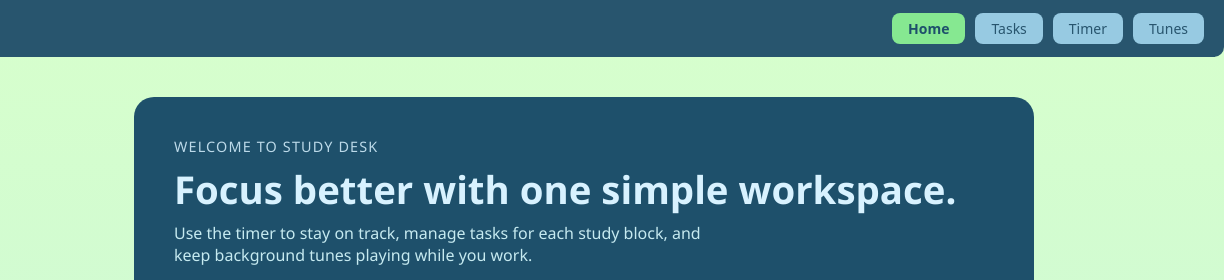
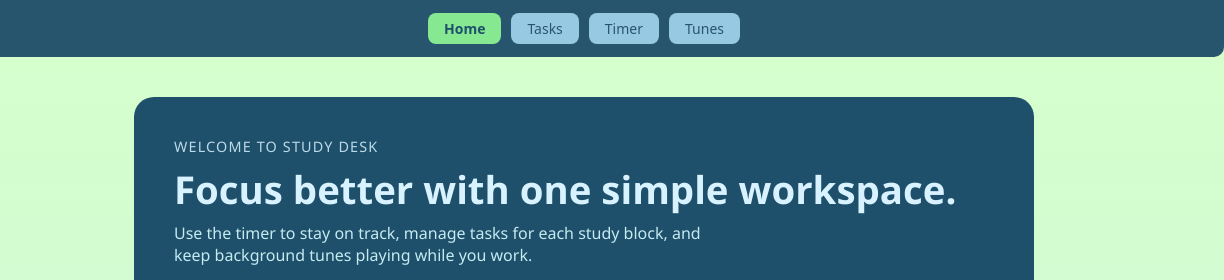
Before and after one commit to adamegbert3/Desk_Study, a plain HTML site: page index.html in a window 1280 px wide. Shown: the top 280 px of the page, 56-1280 px from the left. Drawn offline with Linux system fonts and the light colour scheme.

Commit message:
centered nav bar

```diff
--- a/styles/shared.css
+++ b/styles/shared.css
@@ -18,11 +18,15 @@ body {
 .main-nav {
     display: flex;
     align-items: center;
-    justify-content: space-between;
+    position: relative;
     background-color: var(--primary-color);
     padding: 10px 20px;
     border-radius: 10px;
     font-family: system-ui, sans-serif;
+}
+
+.main-nav .logo {
+    margin-right: auto;
 }
 
 .main-nav .logo img {
@@ -32,6 +36,9 @@ body {
 .nav-links {
     display: flex;
     gap: 10px;
+    position: absolute;
+    left: 50%;
+    transform: translateX(-50%);
 }
 
 .nav-links a {
```
